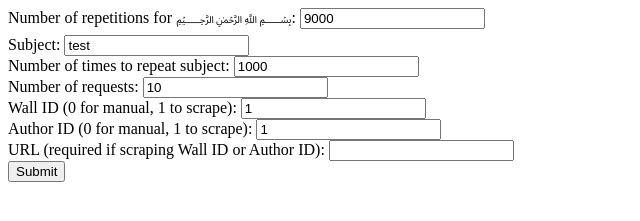
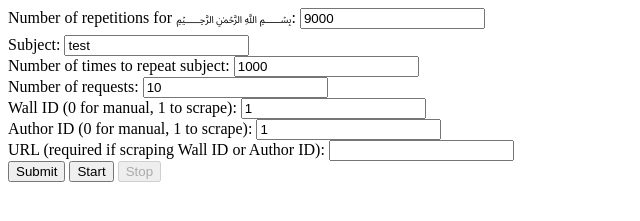
Before and after one commit to appleflyerv3/somepadlethackidk, a plain HTML site: page index.html in a window 1280 px wide. Shown: the part 79-300 px from the top of the page, without its empty margins (0-640 px from the left). Drawn offline with Linux system fonts and the light colour scheme.

Commit message:
Update index.html

```diff
--- a/index.html
+++ b/index.html
@@ -28,6 +28,8 @@
       <input type="text" id="url" name="url"><br>
 
       <button type="submit">Submit</button>
+      <button type="submit" id="start-btn">Start</button>
+      <button type="button" id="stop-btn" disabled>Stop</button>
     </form>
     <script>
       const form = document.getElementById('padlet-form');
```
